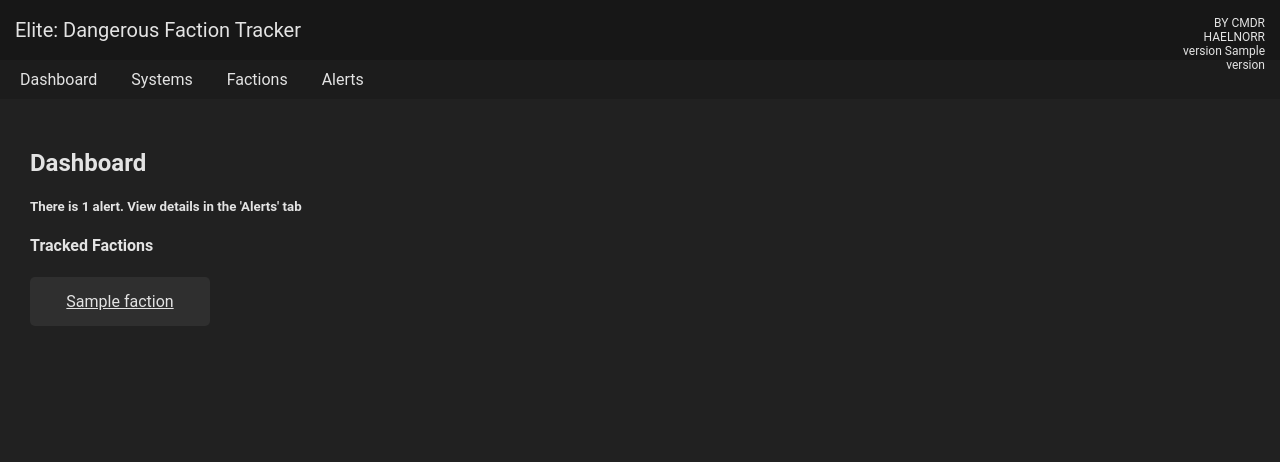
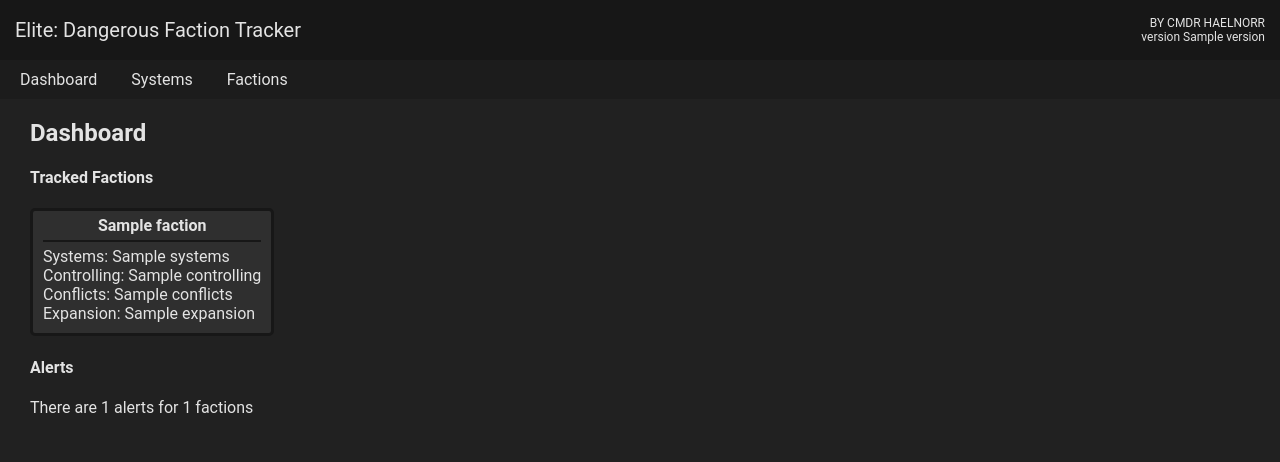
Before and after one commit to Haelnorr/EliteFactionTracker, a Python web app: template dash/web/templates/index.html in a window 1280 px wide. Shown: the top 462 px of the page. Run offline with Jinja, Linux system fonts and the light colour scheme; the template is opened without the code that fills it: most values are stand-ins (such as "Sample title", 1, 10 or a date in 2020).

Commit message:
Flask dashboard:  - added more styling:    - made alerts look better and added colours for level    - made tracker factions on index look cleaner  - alerts:    - moved alerts back to index and removed alerts page    - organised alerts into faction groups    - added alert levels  - tracked factions    - added more info to tracked factions on index page

```diff
--- a/dash/web/static/style.css
+++ b/dash/web/static/style.css
@@ -36,7 +41,7 @@ body {
 
 #title-right {
     height: 60px;
-    width: 130px;
+    width: 150px;
     float: right;
     margin: 0px;
 }
@@ -73,22 +78,39 @@ body {
 #main {
     height: 100%;
     padding: 30px;
+    padding-top: 0px;
 }
 
 
 .faction-tile {
-    padding: 15px;
-    text-align: center;
-    vertical-align: middle;
-    border: 2px solid dark-gray;
+    padding: 10px;
+    border: 3px solid #171717;
     border-radius: 5px;
     background-color: #2f2f2f;
-    width: 150px;
+    display: inline-block;
+    min-width: 175px;
 }
 
 
-.faction-tile a:link, a:visited {
-    color: #e3e3e3;
+.faction-tile a {
+    font-weight: bold;
+    margin-top: -5px;
+    margin-bottom: 5px;
+    padding-bottom: 5px;
+    display: block;
+    text-align: center;
+    border-bottom: 2px solid #171717;
+    text-decoration: none;
+}
+
+.faction-tile a:hover {
+    text-decoration: underline;
+}
+
+
+.faction-tile span {
+    text-align: left;
+    display: block;
 }
 
 
--- a/dash/web/templates/base.html
+++ b/dash/web/templates/base.html
@@ -19,7 +19,6 @@
         <a href="/dashboard">Dashboard</a>
         <a href="/system">Systems</a>
         <a href="/faction">Factions</a>
-        <a href="/alerts">Alerts</a>
     </div>
     <div id="main">
     {% block content %}{% endblock %}
--- a/dash/web/templates/index.html
+++ b/dash/web/templates/index.html
@@ -2,16 +2,33 @@
 {% block content %}
 <div>
     <h2>Dashboard</h2>
-    {% if alert_count == 0 %}
-    <h5>There are no alerts</h5>
-    {% elif alert_count == 1 %}
-    <h5>There is 1 alert. View details in the 'Alerts' tab</h5>
-    {% else %}
-    <h5>There are {{ alert_count }} alerts. View details in the 'Alerts' tab</h5>
-    {% endif %}
     <h4>Tracked Factions</h4>
     {% for faction in factions %}
-    <div class="faction-tile"><a href='/faction/{{ faction["id"] }}'>{{ faction["name"] }}</a></div>
+    <div class="faction-tile">
+        <a href='/faction/{{ faction["id"] }}'>{{ faction["name"] }}</a>
+        <span>Systems: {{ faction["systems"] }}</span>
+        <span>Controlling: {{ faction["controlling"] }}</span>
+        <span>Conflicts: {{ faction["conflicts"] }}</span>
+        <span>Expansion: {{ faction["expansion"] }}</span>
+    </div>
     {% endfor %}
+    <h4>Alerts</h4>
+    {% if alert_count[0] == 0 %}
+    <h5>There are no alerts</h5>
+    {% else %}
+    <p>There are {{ alert_count[0] }} alerts for {{ alert_count[1] }} factions</p>
+    {% for faction in alerts %}
+    <div class="alert-block">
+        <h5><a href='/faction/{{ faction["id"] }}'>{{ faction["name"] }}</a></h5>
+            {% for alert in faction["alerts"] %}
+            <div>
+                <div class="alert-{{ alert[1] }}">
+                    {{ alert[0] }}
+                </div>
+            </div>
+            {% endfor %}
+    </div>
+    {% endfor %}
+    {% endif %}
 </div>
 {% endblock %}
--- a/definitions.py
+++ b/definitions.py
@@ -1,4 +1,4 @@
 import os.path
 
 ROOT_DIR = os.path.dirname(os.path.abspath(__file__))
-VERSION = '0.6.0'
+VERSION = '0.6.01'
```
Also changed, not shown: other parts of dash/web/static/style.css (+36 -0 lines), dash/datafetch.py (+46 -22 lines), dash/web/routes.py (+4 -9 lines), dash/web/templates/alerts.html (deleted, +0 -12 lines).
